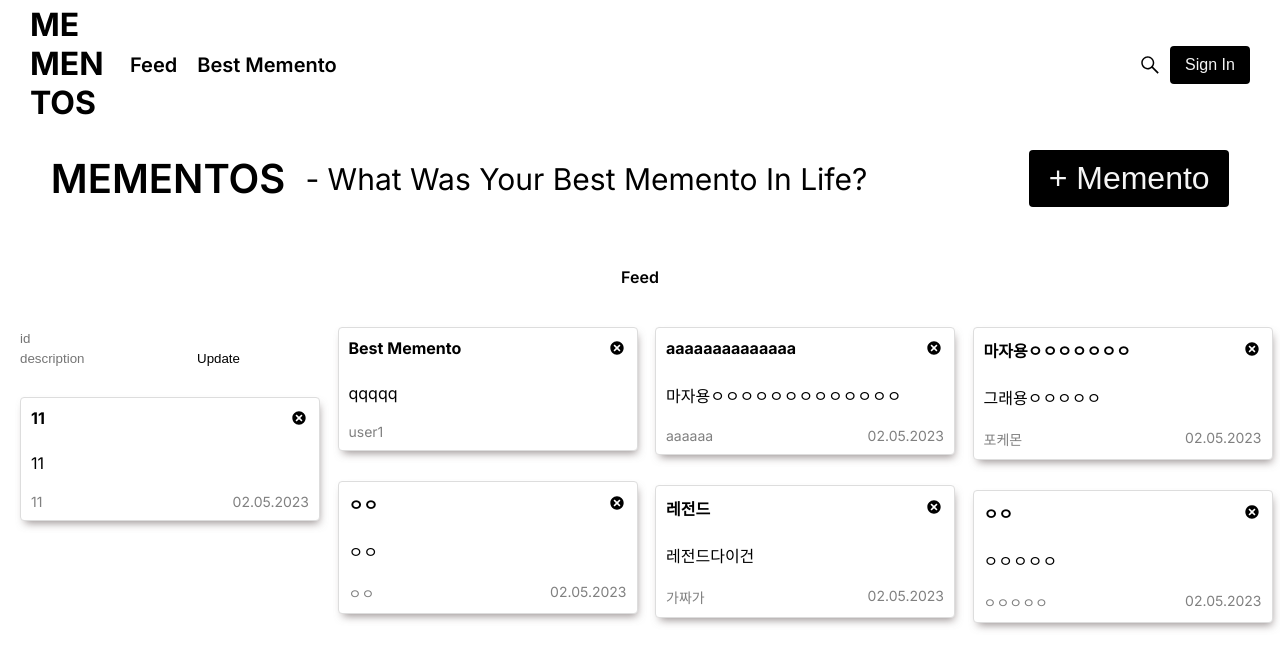
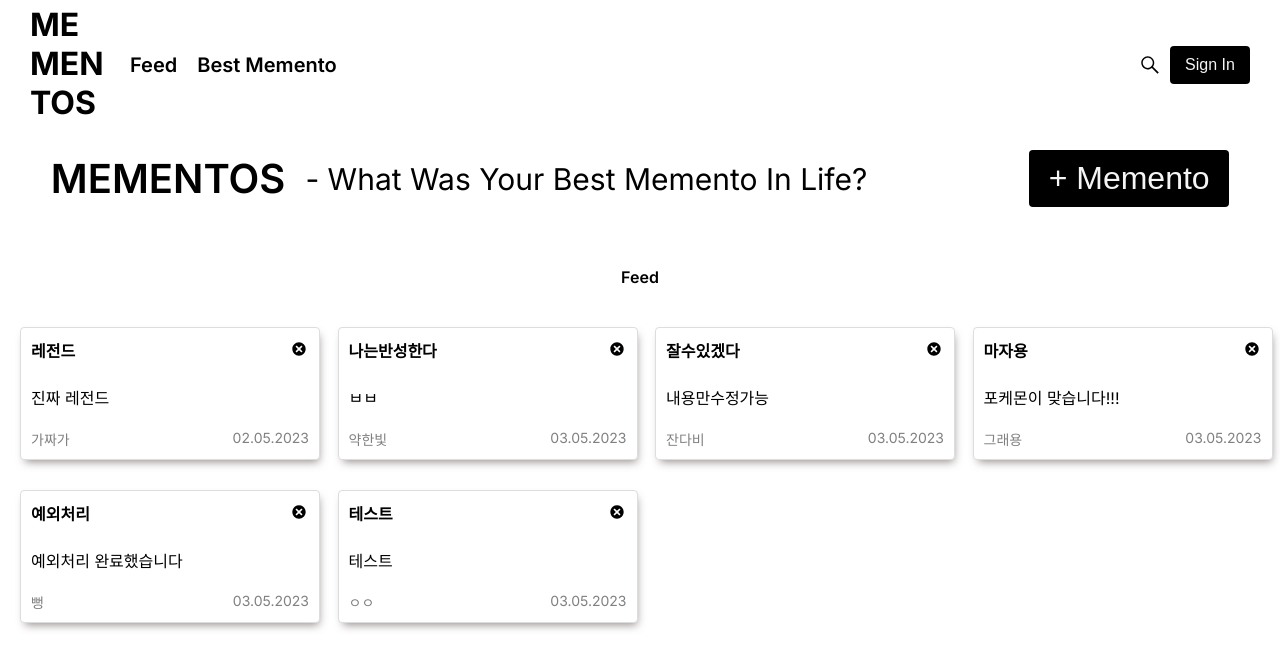
Before and after one commit to hanbitk/Mementos, a React (Create React App) app: page /feeds in a window 1280 px wide. Shown: the top 668 px of the page. Built offline with nearby package versions, Linux system fonts and the light colour scheme; data requests are answered from the project's data file.

Commit message:
feat : react-query

```diff
--- a/db.json
+++ b/db.json
@@ -1,52 +1,46 @@
 {
   "posts": [
     {
-      "title": "Best Memento ",
-      "description": "qqqqq",
-      "writer": "user1",
-      "id": 0
-    },
-    {
-      "id": "b128b579-4427-402d-9489-668b01df2584",
-      "title": "aaaaaaaaaaaaaa",
-      "description": "마자용ㅇㅇㅇㅇㅇㅇㅇㅇㅇㅇㅇㅇㅇ",
-      "writer": "aaaaaa",
-      "date": "02.05.2023"
-    },
-    {
-      "id": "c12004b0-a278-40b4-8cd4-d8896b87d383",
-      "title": "마자용ㅇㅇㅇㅇㅇㅇㅇ",
-      "description": "그래용ㅇㅇㅇㅇㅇ",
-      "writer": "포케몬",
-      "date": "02.05.2023"
-    },
-    {
-      "id": "aad872a5-17f6-44c3-921c-1f8fc3b4819b",
-      "title": "11",
-      "description": "11",
-      "writer": "11",
-      "date": "02.05.2023"
-    },
-    {
-      "id": "0c03887c-6738-4bad-a82c-b3b15af31274",
-      "title": "ㅇㅇ",
-      "description": "ㅇㅇ",
-      "writer": "ㅇㅇ",
-      "date": "02.05.2023"
-    },
-    {
       "id": "62920fa3-ef95-430e-ba47-256b2e8445fd",
       "title": "레전드",
-      "description": "레전드다이건",
+      "description": "진짜 레전드 ",
       "writer": "가짜가",
       "date": "02.05.2023"
     },
     {
-      "id": "da0c7f2d-edef-4b0a-b1d6-a1c04e28c0ca",
-      "title": "ㅇㅇ",
-      "description": "ㅇㅇㅇㅇㅇ",
-      "writer": "ㅇㅇㅇㅇㅇ",
-      "date": "02.05.2023"
+      "id": "1cf2460f-094a-4321-a8c3-24bd8316442c",
+      "title": "나는반성한다",
+      "description": "ㅂㅂ",
+      "writer": "약한빛",
+      "date": "03.05.2023"
+    },
+    {
+      "id": "0811c12a-c1e1-4b5f-95c1-39d0bf2b12b0",
+      "title": "잘수있겠다",
+      "description": "내용만수정가능",
+      "writer": "잔다비",
+      "date": "03.05.2023"
+    },
+    {
+      "id": "e7bc35e3-98df-4a9b-8235-e6a3dc199296",
+      "title": "마자용",
+      "description": "포케몬이 맞습니다!!!",
+      "writer": "그래용",
+      "date": "03.05.2023"
+    },
+    {
+      "id": "5e9e4981-f405-4d4c-89e7-67906eba6bc5",
+      "title": "예외처리",
+      "description": "예외처리 완료했습니다",
+      "writer": "뻥",
+      "date": "03.05.2023"
+    },
+    {
+      "id": "c78f343c-9e0e-4b91-8545-69f134cc876e",
+      "title": "테스트",
+      "description": "테스트",
+      "writer": "ㅇㅇ",
+      "date": "03.05.2023"
     }
   ]
 }
--- a/package.json
+++ b/package.json
@@ -13,6 +13,7 @@
     "react-dom": "^18.2.0",
     "react-icons": "^4.8.0",
     "react-masonry-css": "^1.0.16",
+    "react-modal": "^3.16.1",
     "react-query": "^3.39.3",
     "react-redux": "^8.0.5",
     "react-router-dom": "^6.11.0",
--- a/src/api/posts.js
+++ b/src/api/posts.js
@@ -1,10 +1,45 @@
 // axios 요청이 들어가는 모든 module
 import axios from "axios";
 
-// 조회
-const getTodos = async () => {
-  const response = await axios.get(`${process.env.REACT_APP_SERVER_URL}/posts`);
-  return response.data;
+// Read
+const getPosts = async () => {
+  try {
+    const response = await axios.get(
+      `${process.env.REACT_APP_SERVER_URL}/posts`
+    );
+    return response.data;
+  } catch {
+    console.log("데이터 불러오는 중에 오류 발생");
+  }
 };
 
-export { getTodos };
+// Create
+const addPost = async (newPost) => {
+  try {
+    await axios.post(`${process.env.REACT_APP_SERVER_URL}/posts`, newPost);
+  } catch {
+    console.log("포스트 추가 오류");
+  }
+};
+
+// Delete
+const deletePost = async (id) => {
+  try {
+    await axios.delete(`${process.env.REACT_APP_SERVER_URL}/posts/${id}`);
+  } catch {
+    console.log("포스트 삭제 오류");
+  }
+};
+
+// Update
+const updatePost = async ({ id, description }) => {
+  try {
+    await axios.patch(`${process.env.REACT_APP_SERVER_URL}/posts/${id}`, {
+      description,
+    });
+  } catch {
+    console.log("포스트 수정 오류");
+  }
+};
+
+export { getPosts, addPost, deletePost, updatePost };
--- /dev/null
+++ b/src/components/Feed/EditFeed.jsx
@@ -0,0 +1,78 @@
+import React from "react";
+import { StEditContainer, StEditForm } from "../../styles/EditFeed.styles";
+import { StTitle, StInput, StTextarea } from "../../styles/AddForm.styles";
+import Button from "../Button/Button";
+import { useState } from "react";
+import { useMutation, useQueryClient } from "react-query";
+import { updatePost } from "../../api/posts";
+import { useNavigate, useParams } from "react-router-dom";
+import { useQuery } from "react-query";
+import { getPosts } from "../../api/posts";
+
+function EditFeed() {
+  const [description, setDescription] = useState("");
+  const navigate = useNavigate();
+  const { id } = useParams();
+
+  const { isLoading, isError, data } = useQuery("posts", getPosts);
+  const foundData = data?.find((post) => post.id == id);
+
+  // React Query - Update Post //
+  const queryClient = useQueryClient();
+  const mutation = useMutation(updatePost, {
+    onSuccess: () => {
+      queryClient.invalidateQueries("posts");
+      console.log("포스트 수정 완료하였습니다!");
+      navigate(`/feeds`);
+    },
+  });
+
+  const onChangeDescriptionHandler = (e) => {
+    setDescription(e.target.value);
+  };
+
+  if (isLoading) {
+    return <div>Loading...</div>;
+  }
+
+  if (isError) {
+    return <div>Error occurred.</div>;
+  }
+
+
+  // Update Post Function
+  const updateHandler = async (id) => {
+    mutation.mutate({ id, description });
+  };
+
+  return (
+    <StEditContainer>
+      <div></div>
+      <StEditForm>
+        {/* Add Description Input */}
+        <div>
+          <StTitle>Description</StTitle>
+          <StTextarea
+            value={description}
+            name="description"
+            rows="15"
+            cols="50"
+            placeholder="What was your best Memento?"
+            onChange={onChangeDescriptionHandler}
+          />
+        </div>
+
+        <div>
+          <Button
+            fontSize="var(--font-size-regular)"
+            onClick={() => updateHandler(foundData.id)}
+          >
+            Edit Memento
+          </Button>
+        </div>
+      </StEditForm>
+    </StEditContainer>
+  );
+}
+
+export default EditFeed;
--- a/src/components/Feed/Feed.jsx
+++ b/src/components/Feed/Feed.jsx
@@ -8,67 +8,36 @@ import {
   StFeedInfo,
 } from "../../styles/Feed.styles";
 import { TiDelete } from "react-icons/ti";
-import { useSelector, useDispatch } from "react-redux";
 import Masonry from "react-masonry-css";
 import { useNavigate } from "react-router-dom";
-import { deletePost } from "../../redux/modules/posts";
-import { divStyle } from "../../styles/Feed.styles";
-import { useEffect, useState } from "react";
+import { divStyle, masonryBreakpoints } from "../../styles/Feed.styles";
+import { useState } from "react";
 import api from "../../axios/api";
+import { useMutation, useQuery, useQueryClient } from "react-query";
+import { getPosts } from "../../api/posts";
+import { deletePost } from "../../api/posts";
 
 function Feed() {
-  // const posts = useSelector((state) => state.posts.posts);
-  const dispatch = useDispatch();
+  const navigate = useNavigate();
+
+  const { isLoading, isError, data } = useQuery("posts", getPosts);
 
   const [posts, setPosts] = useState(null);
-  const [targetId, setTargetId] = useState("");
-  const [description, setDescription] = useState("");
 
-  const navigate = useNavigate();
-
-  // const deleteHandler = (id) => {
-  //   dispatch(deletePost(id));
-  // };
-
-  const masonryBreakpoints = {
-    default: 4,
-    1100: 2,
-    700: 1,
-  };
-
-  // Read Posts Function
-  const fetchPosts = async () => {
-    const { data } = await api.get("/posts");
-
-    setPosts(data);
-  };
-
-  useEffect(() => {
-    //Get db
-    fetchPosts();
-  }, []);
+  // React Query - Delete Post //
+  const queryClient = useQueryClient();
+  const mutation = useMutation(deletePost, {
+    onSuccess: () => {
+      queryClient.invalidateQueries("posts");
+      console.log("포스트 삭제 완료하였습니다!");
+    },
+  });
 
   // Delete Post Function
   const deleteHandler = async (id) => {
-    api.delete(`/posts/${id}`);
-    setPosts(posts.filter((post) => post.id !== id));
-  };
-
-  // Update Post Function
-  const updateHandler = async (id) => {
-    api.patch(`/posts/${targetId}`, {
-      description: description,
-    });
-
-    setPosts(
-      posts.map((post) => {
-        if (post.id == targetId) {
-          return { ...post, description };
-        } else {
-          return post;
-        }
-      })
-    );
+    const newFeed = data.filter((post) => post.id !== id);
+    mutation.mutate(id);
+    setPosts(newFeed);
   };
 
   return (
@@ -78,26 +47,7 @@ function Feed() {
         className="my-masonry-grid"
         columnClassName="my-masonry-grid_column"
       >
-        <div>
-          <input
-            value={targetId}
-            type="text"
-            placeholder="id"
-            onChange={(e) => {
-              setTargetId(e.target.value);
-            }}
-          />
-          <input
-            value={description}
-            type="text"
-            placeholder="description"
-            onChange={(e) => {
-              setDescription(e.target.value);
-            }}
-          />
-          <button onClick={updateHandler}>Update</button>
-        </div>
-        {posts?.map((post) => {
+        {data?.map((post) => {
           return (
             <StFeed key={post.id} onClick={() => navigate(`/feeds/${post.id}`)}>
               <div style={divStyle}>
@@ -105,7 +55,6 @@ function Feed() {
                 <StDeleteButton
                   onClick={(e) => {
                     e.stopPropagation();
-                    // deleteHandler(post.id);
                     deleteHandler(post.id);
                   }}
                 >
--- /dev/null
+++ b/src/hooks/useBodyScrollLock.js
@@ -0,0 +1,13 @@
+import { useCallback } from 'react';
+
+export function useBodyScrollLock() {
+  const lockScroll = useCallback(() => {
+    document.body.style.overflow = 'hidden';
+  }, []);
+
+  const openScroll = useCallback(() => {
+    document.body.style.removeProperty('overflow');
+  }, []);
+
+  return { lockScroll, openScroll };
+}
--- a/src/pages/FeedDetail.jsx
+++ b/src/pages/FeedDetail.jsx
@@ -1,7 +1,5 @@
-import { useEffect } from "react";
 import { useParams, Link } from "react-router-dom";
-import { useSelector, useDispatch } from "react-redux";
-import { getPostByID } from "../redux/modules/posts";
+import { useState } from "react";
 import { StContainer } from "../styles/Container.styles";
 import {
   StPostTitle,
@@ -12,18 +10,29 @@ import {
 import { StFeedInfo } from "../styles/Feed.styles";
 import { MdArrowBackIos, MdOutlineEditNote } from "react-icons/md";
 import { infoDivStyle } from "../styles/FeedDetail.styles";
+import { useQuery } from "react-query";
+import { getPosts } from "../api/posts";
+import EditFeed from "../components/Feed/EditFeed";
+import { useBodyScrollLock } from "../hooks/useBodyScrollLock";
 
 function FeedDetail() {
-  const post = useSelector((state) => state.posts.post);
-  const dispatch = useDispatch();
+  const { isLoading, isError, data } = useQuery("posts", getPosts);
 
   const { id } = useParams();
+  const foundPost = data.find((post) => post.id == id);
 
-  console.log(id);
+  const [isOpen, setIsOpen] = useState(false);
+  const { lockScroll, openScroll } = useBodyScrollLock();
 
-  useEffect(() => {
-    dispatch(getPostByID(id));
-  }, [dispatch, id]);
+  const handleOpen = () => {
+    lockScroll();
+    setIsOpen(true);
+  };
+
+  const handleClose = () => {
+    openScroll();
+    setIsOpen(false);
+  };
 
   return (
     <StContainer
@@ -36,21 +45,22 @@ function FeedDetail() {
         <Link to="/feeds" style={linkStyle}>
           <MdArrowBackIos style={{ fontSize: "20px" }} />
         </Link>
-        {/* <StPostTitle>{post.title}</StPostTitle> */}
-        <button onClick={() => alert("수정")}>
+        <StPostTitle>{foundPost.title}</StPostTitle>
+        <button onClick={handleOpen}>
           <MdOutlineEditNote style={{ fontSize: "30px" }} />
         </button>
       </div>
-
       <div>
         <StPostDescription>
-          {/* <p>{post.description}</p> */}
+          <p>{foundPost.description}</p>
         </StPostDescription>
       </div>
       <div style={infoDivStyle}>
-        {/* <StFeedInfo>{post.writer}</StFeedInfo> */}
-        {/* <StFeedInfo>{post.date}</StFeedInfo> */}
+        <StFeedInfo>{foundPost.writer}</StFeedInfo>
+        <StFeedInfo>{foundPost.date}</StFeedInfo>
       </div>
+
+      {isOpen && <EditFeed isOpen={isOpen} handleClose={handleClose}/>}
     </StContainer>
   );
 }
--- a/src/styles/Feed.styles.js
+++ b/src/styles/Feed.styles.js
@@ -39,3 +39,9 @@ export const divStyle = {
   display: 'flex',
   justifyContent: 'space-between',
 }
+
+export const masonryBreakpoints = {
+  default: 4,
+  1100: 2,
+  700: 1,
+};
```
Also changed, not shown: src/App.jsx (+5 -2 lines), src/pages/AddForm.jsx (+16 -31 lines), src/styles/EditFeed.styles.js (added, +23 -0 lines), 1 other file (tests, documents, lock files or other folders).
